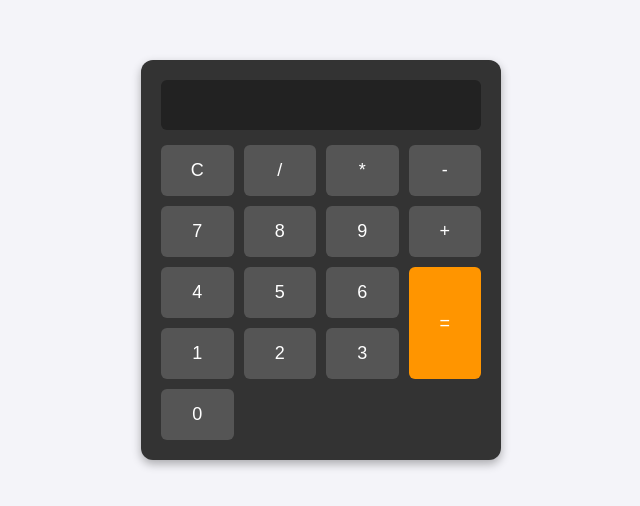
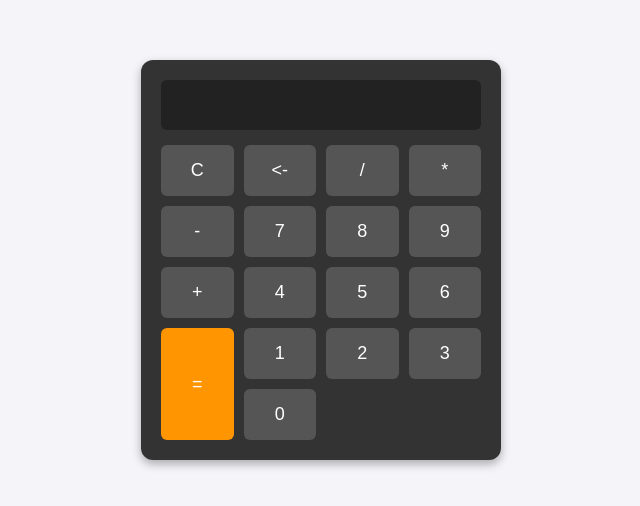
Before and after one commit to iakob-5/simple-calculator, a plain HTML site: page index.html in a window 1280 px wide. Shown: the part 140-646 px from the top of the page, without its empty margins (319-959 px from the left). Drawn offline with Linux system fonts and the light colour scheme.

Commit message:
Add backspace button (closes #8)

```diff
--- a/index.html
+++ b/index.html
@@ -10,6 +10,7 @@
         <input type="text" id="display" disabled>
         <div class="buttons">
             <button onclick="clearDisplay()">C</button>
+            <button onclick="deleteLast()"><-</button>
             <button onclick="appendValue('/')">/</button>
             <button onclick="appendValue('*')">*</button>
             <button onclick="appendValue('-')">-</button>
--- a/script.js
+++ b/script.js
@@ -14,3 +14,8 @@ function calculate() {
         document.getElementById('display').value = 'Error';
     }
 }
+
+function deleteLast() {
+    const display = document.getElementById('display');
+    display.value = display.value.slice(0, -1);
+}
```
